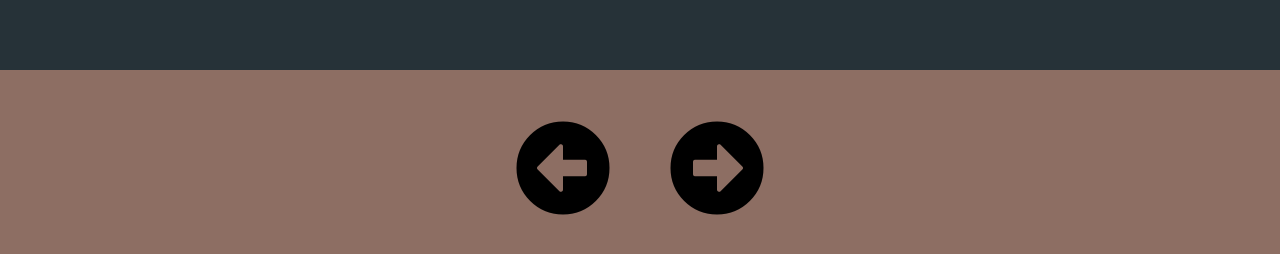
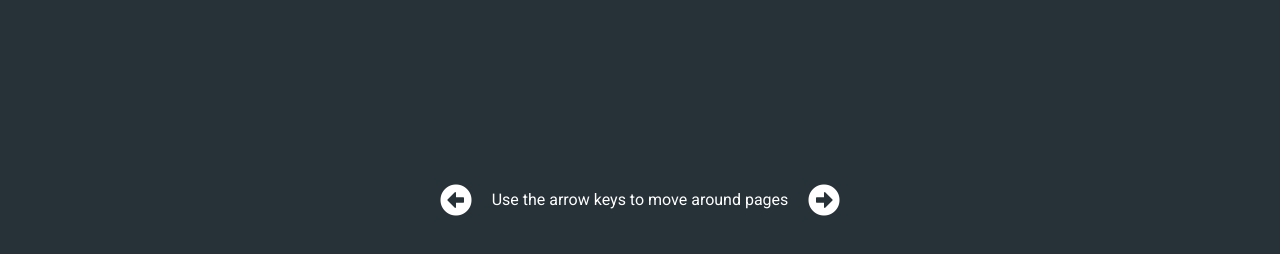
Before and after one commit to easyra/portfoliov2, a React (Create React App) app: page / in a window 1280 px wide. Shown: the part 534-788 px from the top of the page. Built offline with nearby package versions, Linux system fonts and the light colour scheme.

Commit message:
arrow icon style change

```diff
--- a/src/component/reuseable/ArrrowIcons.js
+++ b/src/component/reuseable/ArrrowIcons.js
@@ -66,11 +66,12 @@ class ArrowIcons extends Component {
         <div>
           <i
             onClick={this.moveLeft}
-            class='fas fa-arrow-alt-circle-left fa-6x'
+            class='fas fa-arrow-alt-circle-left fa-2x'
           />
+          <h6>Use the arrow keys to move around pages</h6>
           <i
             onClick={this.moveRight}
-            class='fas fa-arrow-alt-circle-right fa-6x'
+            class='fas fa-arrow-alt-circle-right fa-2x'
           />
         </div>
       </div>
--- a/src/sass_modules/arrowicons.scss
+++ b/src/sass_modules/arrowicons.scss
@@ -1,8 +1,10 @@
 .arrow-icons {
-  background: $secondary-color;
+  background: $arrow-color;
   position: absolute;
   width: 100%;
   bottom: 0;
+  display: flex;
+  color: $primary-font;
 
   div{
     @extend .container-sm;
@@ -15,6 +17,10 @@
   i{
     cursor: pointer;
   }
+  h6{
+    font-family: 'Roboto', sans-serif;
+
+  }
 }
 
 .arrow-icons-inverse {
@@ -22,5 +28,6 @@
   background: $primary-color;
   i{
     color:$primary-font;
+    transition: transform 0.2s;
   }
 }
--- a/src/sass_modules/global.scss
+++ b/src/sass_modules/global.scss
@@ -20,5 +20,8 @@ p{
 }
 .container-sm {
   @extend .container;
-  max-width: 250px;
+  max-width: 400px;
 }
+.scale-up {
+  transform: scale(1.1)
+}
--- a/src/sass_modules/variables.scss
+++ b/src/sass_modules/variables.scss
@@ -5,7 +5,7 @@ $secondary-color: #8d6e63;
 $primary-font: #fff;
 $secondary-font: #fff;
 
-
+$arrow-color: $primary-color;
 
 $body-bg: $primary-color;
 
```
